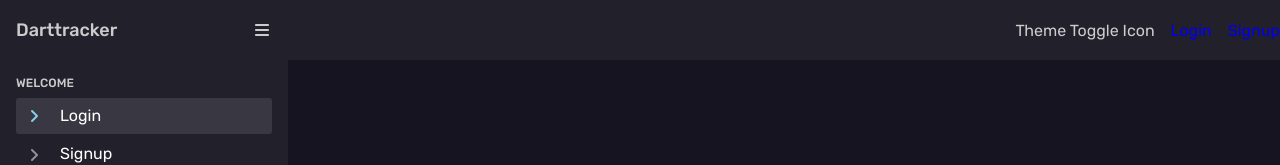
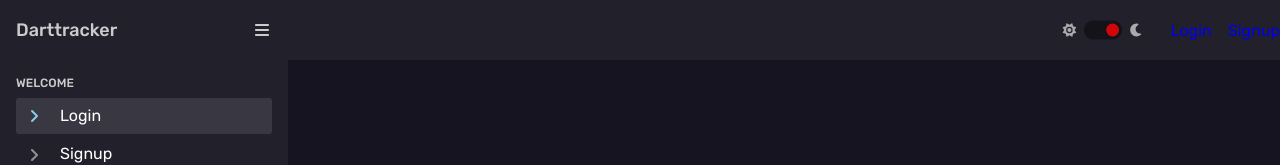
Before and after one commit to MyXoToD/darttracker-express, an Angular app in the folder frontend/: page /auth/login in a window 1280 px wide. Shown: the top 165 px of the page. Built offline with nearby package versions, Linux system fonts and the light colour scheme.

Commit message:
Working on theme toggle

```diff
--- a/frontend/src/app/app.component.ts
+++ b/frontend/src/app/app.component.ts
@@ -5,27 +5,30 @@ import {
   FontAwesomeModule,
 } from '@fortawesome/angular-fontawesome';
 import {
-  faAngleRight, faBars,
-  faCaretRight, faChartSimple,
+  faAngleRight,
+  faBars,
+  faChartSimple,
   faDice,
   faHome,
+  faMoon,
   faPeopleGroup,
+  faPlusCircle,
   faRightFromBracket,
-  faSliders, faTrophy,
+  faSliders,
+  faSun,
+  faTrophy,
   faUser,
   faWarning,
 } from '@fortawesome/free-solid-svg-icons';
-import { NavigationComponent } from './shared/navigation/navigation.component';
 import { NotificationsComponent } from './shared/notifications/notifications.component';
+import { SidebarComponent } from './shared/sidebar/sidebar.component';
 import { TopbarComponent } from './shared/topbar/topbar.component';
-import { SidebarComponent } from './shared/sidebar/sidebar.component';
 
 @Component({
   selector: 'app-root',
   imports: [
     RouterOutlet,
     NotificationsComponent,
-    NavigationComponent,
     TopbarComponent,
     FontAwesomeModule,
     SidebarComponent,
@@ -38,6 +41,21 @@ export class AppComponent {
   fontAwesomeLibrary = inject(FaIconLibrary);
 
   constructor() {
-    this.fontAwesomeLibrary.addIcons(faSliders, faWarning, faRightFromBracket, faHome, faUser, faPeopleGroup, faDice, faAngleRight, faTrophy, faChartSimple, faBars);
+    this.fontAwesomeLibrary.addIcons(
+      faSliders,
+      faWarning,
+      faRightFromBracket,
+      faHome,
+      faUser,
+      faPeopleGroup,
+      faDice,
+      faAngleRight,
+      faTrophy,
+      faChartSimple,
+      faBars,
+      faPlusCircle,
+      faSun,
+      faMoon,
+    );
   }
 }
--- a/frontend/src/app/games/match-card/match-card.component.html
+++ b/frontend/src/app/games/match-card/match-card.component.html
@@ -2,7 +2,7 @@
   <div class="match-card">
     <div class="match-card__header">
       <h2>{{ game.title }}, 13.10.2025</h2>
-      <button>Join</button>
+      <button><fa-icon icon="plus-circle" /> Join</button>
     </div>
     <div class="match-card__content">
       <div class="tags">
@@ -24,9 +24,12 @@
       <div class="match-participants">
         @for (player of game.players; track player) {
           <div class="match-participant" [routerLink]="['/users', player.id]">
-            <img ngSrc="//placehold.co/48x48" alt="{{ player.username }}" width="48" height="48" /><span>{{
-              player.username
-            }}</span>
+            <img
+              ngSrc="//placehold.co/48x48"
+              alt="{{ player.username }}"
+              width="48"
+              height="48"
+            /><span>{{ player.username }}</span>
           </div>
         }
       </div>
--- a/frontend/src/app/games/match-card/match-card.component.scss
+++ b/frontend/src/app/games/match-card/match-card.component.scss
@@ -11,6 +11,7 @@
     display: flex;
     align-items: center;
     justify-content: space-between;
+    overflow: hidden;
 
     > * {
       position: relative;
@@ -24,28 +25,29 @@
     }
 
     button {
-      padding: .5rem 1rem;
+      padding: 0.5rem 1rem;
       border: 2px solid #fff;
-      background-color: rgba(#fff, .5);
+      background-color: rgba(#000, 0.5);
       border-radius: 5px;
       cursor: pointer;
       font-weight: 600;
       text-transform: uppercase;
+      color: #fff;
     }
 
     &:before {
       content: '';
       position: absolute;
       inset: 0;
-      mask: linear-gradient(to right, black 50%, transparent);
+      mask-image: linear-gradient(to right, black 50%, transparent);
       backdrop-filter: blur(10px);
     }
   }
 
   &__content {
     padding: 2rem;
-    background-color: var(--c-dark);
-    border: 2px solid rgba(#fff, 0.05);
+    // background-color: var(--c-dark);
+    border: 2px solid var(--c-elevation-1);
     border-radius: 0 0 1rem 1rem;
     border-top: 0;
   }
@@ -61,7 +63,7 @@
     display: flex;
     align-items: center;
     gap: 1rem;
-    background-color: rgba(#fff, 0.05);
+    background-color: var(--c-elevation-1);
     border-radius: 1rem;
     cursor: pointer;
     transition: all 0.3s ease-in-out;
--- a/frontend/src/app/shared/navigation/navigation.component.ts
+++ b/frontend/src/app/shared/navigation/navigation.component.ts
@@ -1,4 +1,3 @@
-import { NgIf } from '@angular/common';
 import { Component, computed, inject } from '@angular/core';
 import { RouterLink, RouterLinkActive } from '@angular/router';
 import { FaIconComponent } from '@fortawesome/angular-fontawesome';
@@ -8,7 +7,7 @@ import { AuthService } from '../../auth/auth.service';
   selector: 'app-navigation',
   templateUrl: './navigation.component.html',
   styleUrl: './navigation.component.scss',
-  imports: [RouterLink, NgIf, FaIconComponent, RouterLinkActive],
+  imports: [RouterLink, FaIconComponent, RouterLinkActive],
   standalone: true,
 })
 export class NavigationComponent {
--- a/frontend/src/app/shared/topbar/topbar.component.html
+++ b/frontend/src/app/shared/topbar/topbar.component.html
@@ -1,7 +1,21 @@
 <div class="topbar">
   <div class="topbar__left">{{ pageTitle() }}</div>
   <div class="topbar__right">
-    <div>Theme Toggle Icon</div>
+    <div class="theme-toggle">
+      <label for="theme-toggle">
+        <fa-icon icon="sun" />
+      </label>
+      <input
+        type="checkbox"
+        id="theme-toggle"
+        #themeToggle
+        (change)="toggleTheme()"
+      />
+      <label for="theme-toggle"></label>
+      <label for="theme-toggle">
+        <fa-icon icon="moon" />
+      </label>
+    </div>
 
     @if (isLoggedIn()) {
       <div class="profile-menu">
@@ -10,7 +24,9 @@
 
         <div class="profile-menu__links">
           <a routerLink="settings"> <fa-icon icon="sliders" /> Settings </a>
-          <a (click)="logout()"> <fa-icon icon="right-from-bracket" /> Logout </a>
+          <a (click)="logout()">
+            <fa-icon icon="right-from-bracket" /> Logout
+          </a>
         </div>
       </div>
     } @else {
--- a/frontend/src/app/shared/topbar/topbar.component.scss
+++ b/frontend/src/app/shared/topbar/topbar.component.scss
@@ -35,6 +35,63 @@
       border-radius: 50%;
       margin: 0 1rem;
     }
+  }
+}
+
+.theme-toggle {
+  display: grid;
+  grid-template-columns: max-content auto max-content;
+  align-items: center;
+  gap: 0.5rem;
+  scale: 0.8;
+  opacity: 0.8;
+  transition:
+    scale 0.2s var(--tf-cubic),
+    opacity 0.2s var(--tf-cubic);
+
+  label {
+    cursor: pointer;
+  }
+
+  input {
+    appearance: none;
+    display: none;
+
+    &:active + label:before {
+      // aspect-ratio: 1.2 / 1;
+      scale: 1.15 1;
+    }
+
+    &:checked + label:before {
+      right: calc(100% - 4px - (1.5rem - 8px));
+    }
+
+    & + label {
+      position: relative;
+      width: 3rem;
+      height: 1.5rem;
+      border-radius: 100px;
+      background-color: rgba(#000, 0.5);
+
+      &:before {
+        content: '';
+        position: absolute;
+        height: calc(100% - 8px);
+        aspect-ratio: 1 / 1;
+        background-color: red;
+        top: 4px;
+        right: 4px;
+        border-radius: 50%;
+        transition: right 0.2s var(--tf-spring);
+      }
+    }
+  }
+
+  &:hover,
+  &:active,
+  &:focus {
+    scale: 1.2;
+    opacity: 1;
   }
 }
 
--- a/frontend/src/app/shared/topbar/topbar.component.ts
+++ b/frontend/src/app/shared/topbar/topbar.component.ts
@@ -1,9 +1,16 @@
-import { Component, computed, inject } from '@angular/core';
+import { NgOptimizedImage } from '@angular/common';
+import {
+  Component,
+  computed,
+  effect,
+  ElementRef,
+  inject,
+  viewChild,
+} from '@angular/core';
+import { RouterLink } from '@angular/router';
 import { FaIconComponent } from '@fortawesome/angular-fontawesome';
+import { AuthService } from '../../auth/auth.service';
 import { TopbarService } from './topbar.service';
-import { AuthService } from '../../auth/auth.service';
-import { RouterLink } from '@angular/router';
-import { NgOptimizedImage } from '@angular/common';
 
 @Component({
   standalone: true,
@@ -16,9 +23,51 @@ export class TopbarComponent {
   private readonly _authService = inject(AuthService);
   private readonly _topbarService = inject(TopbarService);
 
+  themeToggle = viewChild<ElementRef>('themeToggle');
   pageTitle = computed(() => this._topbarService.pageTitle());
   loggedInUser = computed(() => this._authService.loggedInUser());
   isLoggedIn = computed(() => this._authService.isLoggedIn());
+  button = computed(() => this.themeToggle());
+
+  constructor() {
+    effect(() => {
+      console.log(this.themeToggle());
+    });
+  }
+
+  toggleTheme() {
+    console.log(this.themeToggle()!.nativeElement.checked);
+
+    const root = document.documentElement;
+
+    document.startViewTransition(() => {
+      root.classList.toggle('dark');
+    });
+
+    const { top, left, width, height } =
+      this.button()?.nativeElement.getBoundingClientRect();
+    console.log({ top, left, width, height });
+    const x = Math.round(left + width / 2);
+    const y = Math.round(top + height / 2);
+
+    root.style.setProperty('--theme-x', x + 'px');
+    root.style.setProperty('--theme-y', y + 'px');
+    root.style.setProperty('--theme-r', this.getCircleRadius(x, y) + 'px');
+  }
+
+  getCircleRadius(x: number, y: number) {
+    const width = window.innerWidth;
+    const height = window.innerHeight;
+
+    const distances = [
+      Math.hypot(x, y),
+      Math.hypot(x - width, y),
+      Math.hypot(x, y - height),
+      Math.hypot(x - width, y - height),
+    ];
+
+    return Math.max(...distances);
+  }
 
   logout() {}
 }
--- a/frontend/src/styles.scss
+++ b/frontend/src/styles.scss
@@ -5,6 +5,50 @@
   --c-elevation-1: #ffffff0d;
   --c-accent: skyblue;
   --topbarHeight: 60px;
+  --tf-cubic: cubic-bezier(0.66, 0, 0.34, 1);
+  --tf-spring: linear(
+    0,
+    0.008 1.1%,
+    0.034 2.3%,
+    0.134 4.9%,
+    0.264 7.3%,
+    0.683 14.3%,
+    0.797 16.5%,
+    0.89 18.6%,
+    0.967 20.7%,
+    1.027 22.8%,
+    1.073 25%,
+    1.104 27.3%,
+    1.123 30.6%,
+    1.119 34.3%,
+    1.018 49.5%,
+    0.988 58.6%,
+    0.985 65.2%,
+    1 84.5%,
+    1
+  );
+  --theme-dur: 1s;
+}
+
+.dark {
+  --c-elevation-0: #ffffff;
+  --c-elevation-1: rgba(0, 0, 0, 0.05);
+}
+
+::view-transition-old(root) {
+  animation: none;
+}
+::view-transition-new(root) {
+  animation: theme var(--theme-dur) 1 ease-in-out forwards;
+}
+
+@keyframes theme {
+  from {
+    clip-path: circle(0px at var(--theme-x) var(--theme-y));
+  }
+  to {
+    clip-path: circle(var(--theme-r) at var(--theme-x) var(--theme-y));
+  }
 }
 
 * {
@@ -32,7 +76,7 @@ a {
   text-decoration: none;
 
   * {
-    transition: all .4s ease;
+    transition: all 0.4s ease;
   }
 }
 
```
